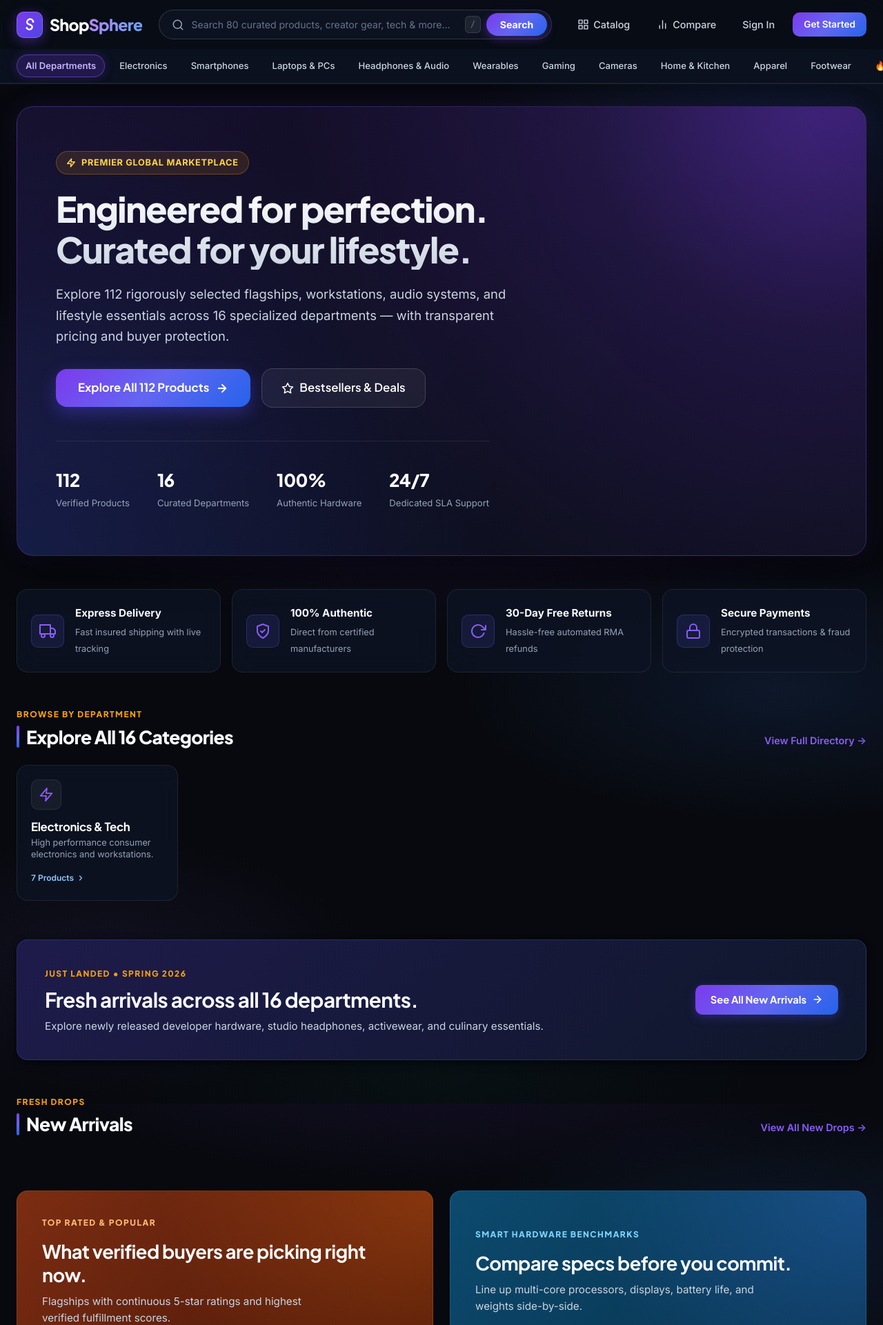
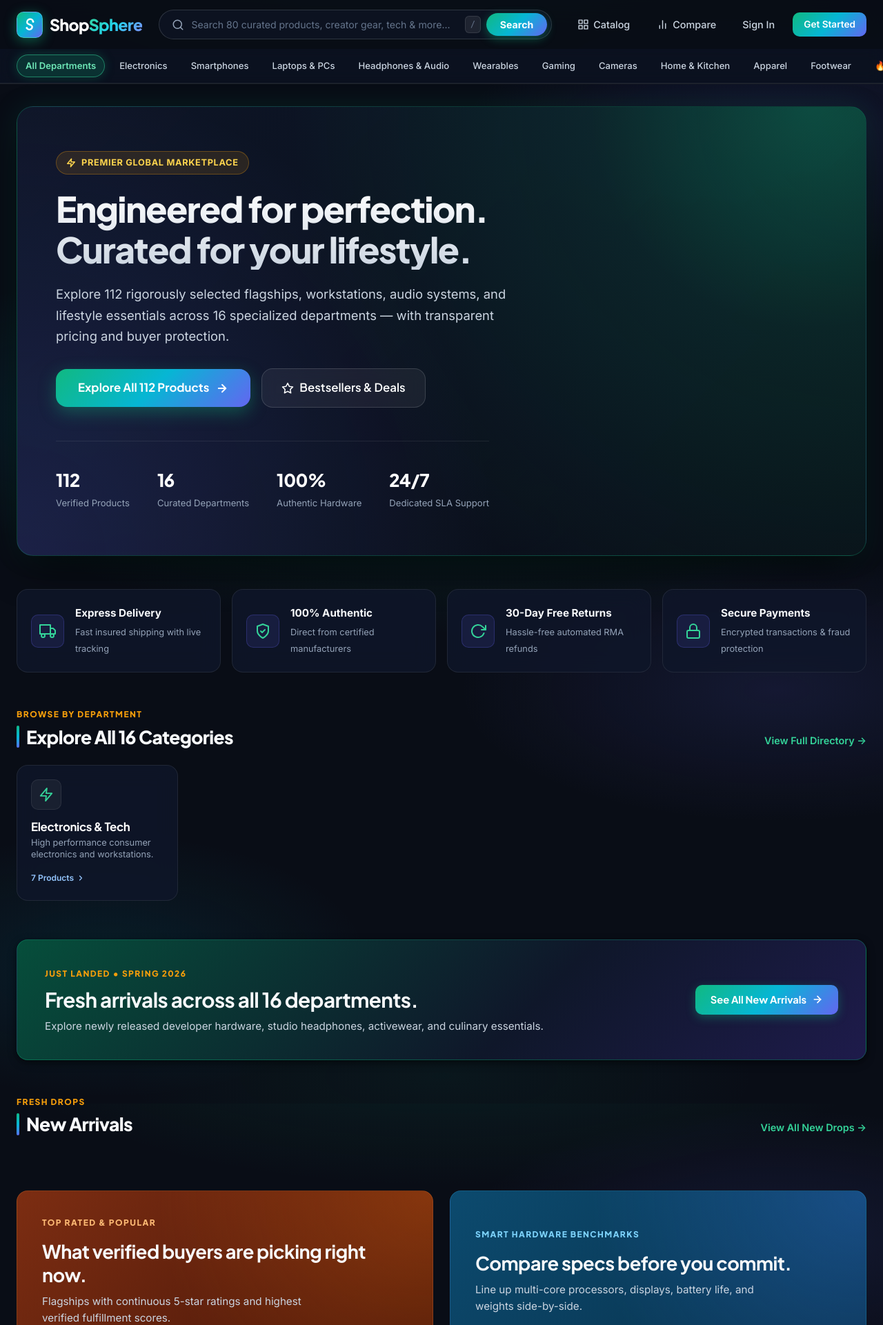
Before and after one commit to RohithSai4518/Shopsphere, a Django app: page / in a window 1280 px wide. Shown: the top 1921 px of the page at 69% size. Run offline with Django 5.2, Linux system fonts and the light colour scheme; data comes from the database, SQL or seed files in the repository; data that the repository does not hold is empty; parts of the project's set-up code (start-up, migrations or seed data) failed here and were passed over.

Commit message:
updated ui colors

```diff
--- a/client/src/components/ui/Navbar.jsx
+++ b/client/src/components/ui/Navbar.jsx
@@ -22,7 +22,7 @@ export default function Navbar({ cartCount = 0, onSearch }) {
           <div style={{ width: '36px', height: '36px', borderRadius: '10px', background: 'var(--accent-gradient)', display: 'flex', alignItems: 'center', justifyContent: 'center', fontWeight: '800', fontSize: '1.2rem', color: '#FFF' }}>
             S
           </div>
-          <span style={{ fontSize: '1.4rem', fontWeight: '800', background: 'linear-gradient(135deg, #FFF 0%, #94A3B8 100%)', WebkitBackgroundClip: 'text', WebkitTextFillColor: 'transparent' }}>
+          <span style={{ fontSize: '1.4rem', fontWeight: '800', background: 'linear-gradient(135deg, #FFFFFF 0%, #34D399 50%, #818CF8 100%)', WebkitBackgroundClip: 'text', WebkitTextFillColor: 'transparent' }}>
             ShopSphere
           </span>
         </Link>
--- a/client/src/pages/HomePage.jsx
+++ b/client/src/pages/HomePage.jsx
@@ -34,7 +34,7 @@ export default function HomePage({ onAddToCart }) {
     <div className="container" style={{ paddingTop: '2rem' }}>
 
       {/* Hero Banner */}
-      <div className="glass-panel" style={{ padding: '3rem 2.5rem', marginBottom: '3rem', background: 'linear-gradient(135deg, rgba(30,41,59,0.9) 0%, rgba(15,23,42,0.95) 100%)', borderRadius: 'var(--radius-lg)', position: 'relative', overflow: 'hidden' }}>
+      <div className="glass-panel" style={{ padding: '3rem 2.5rem', marginBottom: '3rem', background: 'radial-gradient(circle at 100% 0%, rgba(16, 185, 129, 0.2) 0%, transparent 60%), radial-gradient(circle at 0% 100%, rgba(99, 102, 241, 0.15) 0%, transparent 50%), linear-gradient(135deg, rgba(15,23,42,0.92) 0%, rgba(9,13,22,0.98) 100%)', border: '1px solid rgba(16, 185, 129, 0.25)', borderRadius: 'var(--radius-lg)', position: 'relative', overflow: 'hidden' }}>
         <div style={{ maxWidth: '650px', position: 'relative', zIndex: 2 }}>
           <span className="badge badge-primary" style={{ marginBottom: '1rem' }}>SHOP SPHERE MARKETPLACE</span>
           <h1 className="heading-xl" style={{ marginBottom: '1rem' }}>
--- a/static/css/design_system.css
+++ b/static/css/design_system.css
@@ -6,28 +6,31 @@
 @import url('https://fonts.googleapis.com/css2?family=Plus+Jakarta+Sans:wght@300;400;500;600;700;800&family=Inter:wght@400;500;600;700&display=swap');
 
 :root {
-    /* Color Palette - Deep Luxury Obsidian & Luminous Violet */
-    --bg-canvas: #07090e;
-    --bg-surface: #0b0f19;
-    --bg-surface-elevated: #131b2e;
-    --bg-card: rgba(14, 20, 36, 0.78);
-    --bg-card-hover: rgba(22, 32, 56, 0.88);
-    --bg-glass: rgba(11, 15, 25, 0.82);
-    --bg-glass-card: rgba(255, 255, 255, 0.04);
+    /* Color Palette - Modern Obsidian, Vibrant Emerald & Electric Indigo */
+    --bg-canvas: #090d16;
+    --bg-surface: #0f172a;
+    --bg-surface-elevated: #1e293b;
+    --bg-card: rgba(15, 23, 42, 0.82);
+    --bg-card-hover: rgba(22, 36, 60, 0.92);
+    --bg-glass: rgba(15, 23, 42, 0.85);
+    --bg-glass-card: rgba(255, 255, 255, 0.05);
 
     /* Accents & Brand */
-    --primary: #7c3aed;
-    --primary-light: #8b5cf6;
-    --primary-hover: #6d28d9;
-    --primary-gradient: linear-gradient(135deg, #7c3aed 0%, #6366f1 50%, #2563eb 100%);
-    --primary-gradient-hover: linear-gradient(135deg, #6d28d9 0%, #4f46e5 50%, #1d4ed8 100%);
+    --primary: #10b981;
+    --primary-light: #34d399;
+    --primary-hover: #059669;
+    --primary-gradient: linear-gradient(135deg, #10b981 0%, #06b6d4 50%, #6366f1 100%);
+    --primary-gradient-hover: linear-gradient(135deg, #059669 0%, #0891b2 50%, #4f46e5 100%);
+    --accent-indigo: #6366f1;
+    --accent-indigo-light: #818cf8;
+    --accent-cyan: #06b6d4;
+    --accent-cyan-light: #22d3ee;
     --accent-amber: #f59e0b;
     --accent-amber-glow: rgba(245, 158, 11, 0.3);
     --accent-orange: #ea580c;
     --accent-coral: #f43f5e;
-    --accent-cyan: #06b6d4;
     --success: #10b981;
-    --success-bg: rgba(16, 185, 129, 0.14);
+    --success-bg: rgba(16, 185, 129, 0.16);
     --danger: #ef4444;
     --danger-bg: rgba(239, 68, 68, 0.14);
 
@@ -41,8 +44,8 @@
 
     /* Borders & Outlines */
     --border-subtle: rgba(255, 255, 255, 0.08);
-    --border-medium: rgba(255, 255, 255, 0.15);
-    --border-focus: #8b5cf6;
+    --border-medium: rgba(255, 255, 255, 0.14);
+    --border-focus: #10b981;
     --border-radius-sm: 6px;
     --border-radius-md: 10px;
     --border-radius-lg: 16px;
@@ -53,8 +56,9 @@
     --shadow-sm: 0 1px 3px rgba(0, 0, 0, 0.35);
     --shadow-md: 0 4px 14px -1px rgba(0, 0, 0, 0.45), 0 2px 6px -2px rgba(0, 0, 0, 0.35);
     --shadow-lg: 0 16px 36px -4px rgba(0, 0, 0, 0.6), 0 6px 12px -2px rgba(0, 0, 0, 0.35);
-    --shadow-glow: 0 0 28px rgba(124, 58, 237, 0.42);
+    --shadow-glow: 0 0 28px rgba(16, 185, 129, 0.4);
     --shadow-glow-cyan: 0 0 24px rgba(6, 182, 212, 0.38);
+    --shadow-glow-indigo: 0 0 24px rgba(99, 102, 241, 0.38);
     --shadow-glow-amber: 0 0 22px rgba(245, 158, 11, 0.32);
 
     /* Transitions */
@@ -90,10 +94,10 @@ body {
     flex-direction: column;
     overflow-x: hidden;
     background-image:
-        radial-gradient(ellipse 80% 50% at 50% -20%, rgba(124, 58, 237, 0.16) 0%, transparent 70%),
-        radial-gradient(ellipse 60% 40% at 88% 25%, rgba(59, 130, 246, 0.12) 0%, transparent 60%),
-        radial-gradient(ellipse 50% 40% at 12% 75%, rgba(139, 92, 246, 0.08) 0%, transparent 60%),
-        radial-gradient(ellipse 60% 30% at 50% 95%, rgba(16, 185, 129, 0.04) 0%, transparent 60%);
+        radial-gradient(ellipse 80% 50% at 50% -20%, rgba(16, 185, 129, 0.15) 0%, transparent 70%),
+        radial-gradient(ellipse 60% 40% at 88% 25%, rgba(99, 102, 241, 0.13) 0%, transparent 60%),
+        radial-gradient(ellipse 50% 40% at 12% 75%, rgba(6, 182, 212, 0.10) 0%, transparent 60%),
+        radial-gradient(ellipse 60% 30% at 50% 95%, rgba(16, 185, 129, 0.06) 0%, transparent 60%);
     background-attachment: fixed;
 }
 
@@ -223,18 +227,18 @@ button, input, select, textarea {
 .logo-badge {
     width: 38px;
     height: 38px;
-    background: linear-gradient(135deg, #7c3aed 0%, #4f46e5 100%);
+    background: linear-gradient(135deg, #10b981 0%, #06b6d4 50%, #6366f1 100%);
     border-radius: var(--border-radius-md);
     display: grid;
     place-items: center;
-    box-shadow: 0 4px 18px rgba(124, 58, 237, 0.45);
+    box-shadow: 0 4px 18px rgba(16, 185, 129, 0.45);
     color: #fff;
     flex-shrink: 0;
     border: 1px solid rgba(255, 255, 255, 0.2);
 }
 
 .logo-text span {
-    background: linear-gradient(135deg, #c084fc 0%, #60a5fa 100%);
+    background: linear-gradient(135deg, #34d399 0%, #22d3ee 50%, #818cf8 100%);
     -webkit-background-clip: text;
     -webkit-text-fill-color: transparent;
 }
@@ -254,7 +258,7 @@ button, input, select, textarea {
 
 .search-bar:focus-within {
     border-color: var(--primary-light);
-    box-shadow: 0 0 0 4px rgba(139, 92, 246, 0.22), 0 8px 24px -4px rgba(0, 0, 0, 0.5);
+    box-shadow: 0 0 0 4px rgba(16, 185, 129, 0.22), 0 8px 24px -4px rgba(0, 0, 0, 0.5);
     background: rgba(14, 20, 36, 0.98);
 }
 
@@ -302,13 +306,13 @@ button, input, select, textarea {
     font-weight: 700;
     font-size: 0.88rem;
     cursor: pointer;
-    box-shadow: 0 4px 14px rgba(124, 58, 237, 0.4);
+    box-shadow: 0 4px 14px rgba(16, 185, 129, 0.4);
     transition: transform var(--transition-fast), box-shadow var(--transition-fast);
 }
 
 .search-btn:hover {
     transform: scale(1.03);
-    box-shadow: 0 6px 18px rgba(124, 58, 237, 0.55);
+    box-shadow: 0 6px 18px rgba(16, 185, 129, 0.55);
 }
 
 /* Nav Links & Controls */
@@ -501,17 +505,17 @@ button, input, select, textarea {
 }
 
 .sub-nav-chip:hover {
-    background: rgba(124, 58, 237, 0.12);
-    border-color: rgba(124, 58, 237, 0.35);
+    background: rgba(16, 185, 129, 0.12);
+    border-color: rgba(16, 185, 129, 0.35);
     color: #ffffff;
 }
 
 .sub-nav-chip.active {
-    background: rgba(124, 58, 237, 0.22);
-    border-color: rgba(139, 92, 246, 0.5);
-    color: #c4b5fd;
+    background: rgba(16, 185, 129, 0.2);
+    border-color: rgba(52, 211, 153, 0.5);
+    color: #6ee7b7;
     font-weight: 600;
-    box-shadow: 0 0 16px rgba(124, 58, 237, 0.25);
+    box-shadow: 0 0 16px rgba(16, 185, 129, 0.25);
 }
 
 /* ==========================================================================
@@ -531,7 +535,7 @@ button, input, select, textarea {
     align-items: center;
     justify-content: center;
     gap: 8px;
-    box-shadow: 0 4px 14px rgba(79, 70, 229, 0.35);
+    box-shadow: 0 4px 14px rgba(16, 185, 129, 0.35);
     transition: all var(--transition-fast);
 }
 
@@ -673,15 +677,15 @@ button, input, select, textarea {
    ========================================================================== */
 .hero-banner {
     position: relative;
-    background: radial-gradient(circle at 100% 0%, rgba(124, 58, 237, 0.28) 0%, rgba(11, 15, 25, 0) 60%),
-                radial-gradient(circle at 0% 100%, rgba(37, 99, 235, 0.16) 0%, transparent 50%),
-                linear-gradient(135deg, rgba(28, 18, 56, 0.75) 0%, rgba(11, 15, 25, 0.95) 100%);
-    border: 1px solid rgba(139, 92, 246, 0.25);
+    background: radial-gradient(circle at 100% 0%, rgba(16, 185, 129, 0.22) 0%, rgba(11, 15, 25, 0) 60%),
+                radial-gradient(circle at 0% 100%, rgba(99, 102, 241, 0.18) 0%, transparent 50%),
+                linear-gradient(135deg, rgba(15, 23, 42, 0.88) 0%, rgba(9, 13, 22, 0.98) 100%);
+    border: 1px solid rgba(16, 185, 129, 0.25);
     border-radius: var(--border-radius-xl);
     padding: 64px 56px;
     margin-bottom: 48px;
     overflow: hidden;
-    box-shadow: 0 24px 60px -15px rgba(0, 0, 0, 0.8), 0 0 40px rgba(124, 58, 237, 0.12);
+    box-shadow: 0 24px 60px -15px rgba(0, 0, 0, 0.8), 0 0 40px rgba(16, 185, 129, 0.12);
 }
 
 .hero-banner::before {
@@ -691,7 +695,7 @@ button, input, select, textarea {
     right: -20%;
     width: 650px;
     height: 650px;
-    background: radial-gradient(circle, rgba(124, 58, 237, 0.22) 0%, transparent 70%);
+    background: radial-gradient(circle, rgba(16, 185, 129, 0.18) 0%, transparent 70%);
     border-radius: 50%;
     pointer-events: none;
 }
@@ -747,7 +751,7 @@ button, input, select, textarea {
     font-family: var(--font-heading);
     font-weight: 700;
     font-size: 1.05rem;
-    box-shadow: 0 8px 24px rgba(79, 70, 229, 0.4);
+    box-shadow: 0 8px 24px rgba(16, 185, 129, 0.35);
     display: inline-flex;
     align-items: center;
     gap: 10px;
@@ -756,7 +760,7 @@ button, input, select, textarea {
 
 .btn-hero-primary:hover {
     transform: translateY(-2px);
-    box-shadow: 0 12px 30px rgba(79, 70, 229, 0.5);
+    box-shadow: 0 12px 30px rgba(16, 185, 129, 0.45);
     color: #ffffff;
 }
 
@@ -980,8 +984,8 @@ button, input, select, textarea {
 
 .product-card:hover {
     transform: translateY(-6px);
-    border-color: rgba(139, 92, 246, 0.45);
-    box-shadow: 0 20px 40px -10px rgba(0, 0, 0, 0.75), 0 0 24px rgba(124, 58, 237, 0.22);
+    border-color: rgba(16, 185, 129, 0.45);
+    box-shadow: 0 20px 40px -10px rgba(0, 0, 0, 0.75), 0 0 24px rgba(16, 185, 129, 0.22);
 }
 
 .card-image-wrap {
@@ -1036,7 +1040,7 @@ button, input, select, textarea {
 }
 
 .badge-featured {
-    background: linear-gradient(135deg, #8b5cf6 0%, #6d28d9 100%);
+    background: linear-gradient(135deg, #10b981 0%, #06b6d4 100%);
     color: #ffffff;
     padding: 3px 8px;
     border-radius: var(--border-radius-sm);
@@ -1205,8 +1209,8 @@ button, input, select, textarea {
     align-items: center;
     gap: 24px;
     padding: 36px 40px;
-    background: linear-gradient(135deg, #1e1b4b 0%, #0f172a 100%);
-    border: 1px solid rgba(99, 102, 241, 0.25);
+    background: linear-gradient(135deg, #064e3b 0%, #0f172a 60%, #1e1b4b 100%);
+    border: 1px solid rgba(16, 185, 129, 0.3);
     border-radius: var(--border-radius-lg);
     box-shadow: var(--shadow-md);
     margin-bottom: 48px;
@@ -2210,8 +2214,8 @@ button, input, select, textarea {
 }
 
 .synthetic-card-preview {
-    background: linear-gradient(135deg, #1e1b4b 0%, #0f172a 100%);
-    border: 1px solid rgba(99, 102, 241, 0.35);
+    background: linear-gradient(135deg, #064e3b 0%, #0f172a 50%, #1e1b4b 100%);
+    border: 1px solid rgba(16, 185, 129, 0.35);
     border-radius: var(--border-radius-md);
     padding: 20px;
     margin-top: 16px;
```
Also changed, not shown: client/src/styles/designSystem.css (+35 -18 lines).
